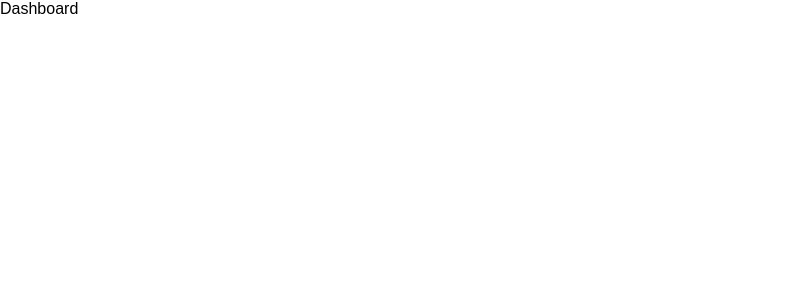
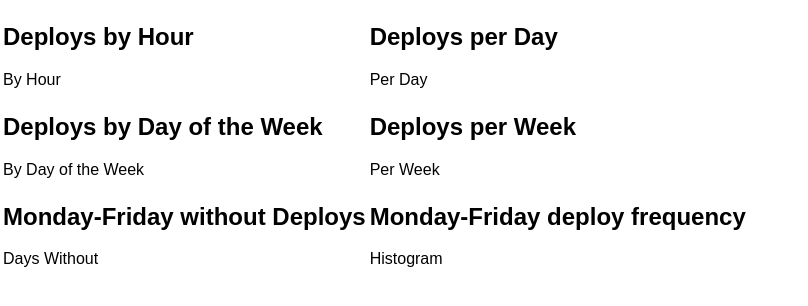
Before and after one commit to cesine/rickshaw-react-sample, a React (Create React App) app: page /year/1 in a window 1280 px wide. Shown: the top 306 px of the page, without its empty margins (0-808 px from the left). Built offline with nearby package versions, Linux system fonts and the light colour scheme.

Commit message:
added components

```diff
--- /dev/null
+++ b/src/components/ChartByDayOfTheWeek.js
@@ -0,0 +1,3 @@
+import React from 'react';
+
+export default () => <div>By Day of the Week</div>;
--- /dev/null
+++ b/src/components/ChartByHour.js
@@ -0,0 +1,3 @@
+import React from 'react';
+
+export default () => <div>By Hour</div>;
--- /dev/null
+++ b/src/components/ChartDaysWithout.js
@@ -0,0 +1,3 @@
+import React from 'react';
+
+export default () => <div>Days Without</div>;
--- /dev/null
+++ b/src/components/ChartHistogram.js
@@ -0,0 +1,3 @@
+import React from 'react';
+
+export default () => <div>Histogram</div>;
--- /dev/null
+++ b/src/components/ChartPerDay.js
@@ -0,0 +1,3 @@
+import React from 'react';
+
+export default () => <div>Per Day</div>;
--- /dev/null
+++ b/src/components/ChartPerWeek.js
@@ -0,0 +1,3 @@
+import React from 'react';
+
+export default () => <div>Per Week</div>;
--- a/src/routes/Dashboard/View.js
+++ b/src/routes/Dashboard/View.js
@@ -1,9 +1,46 @@
 import React from 'react';
 import PropTypes from 'prop-types';
+import ChartByDayOfTheWeek from '../../components/ChartByDayOfTheWeek';
+import ChartByHour from '../../components/ChartByHour';
+import ChartDaysWithout from '../../components/ChartDaysWithout';
+import ChartHistogram from '../../components/ChartHistogram';
+import ChartPerDay from '../../components/ChartPerDay';
+import ChartPerWeek from '../../components/ChartPerWeek';
 
 export default function Dashboard({requestDashboard, history}) {
   return (
-    <div>Dashboard</div>);
+    <table>
+      <tr>
+        <td>
+          <h2>Deploys by Hour</h2>
+          <ChartByHour />
+        </td>
+        <td>
+          <h2>Deploys per Day</h2>
+          <ChartPerDay />
+        </td>
+      </tr>
+      <tr>
+        <td>
+          <h2>Deploys by Day of the Week</h2>
+          <ChartByDayOfTheWeek />
+        </td>
+        <td>
+          <h2>Deploys per Week</h2>
+          <ChartPerWeek />
+        </td>
+      </tr>
+      <tr>
+        <td>
+          <h2>Monday-Friday without Deploys</h2>
+          <ChartDaysWithout />
+        </td>
+        <td>
+          <h2>Monday-Friday deploy frequency</h2>
+          <ChartHistogram />
+        </td>
+      </tr>
+    </table>);
 }
 
 Dashboard.propTypes = {
```
